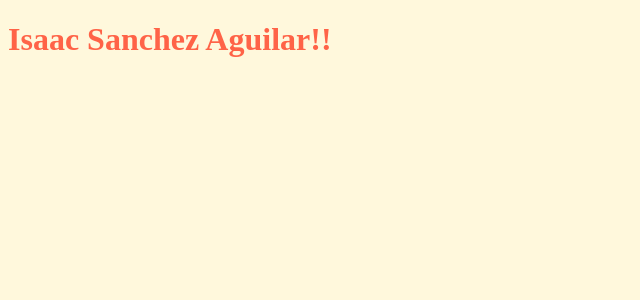
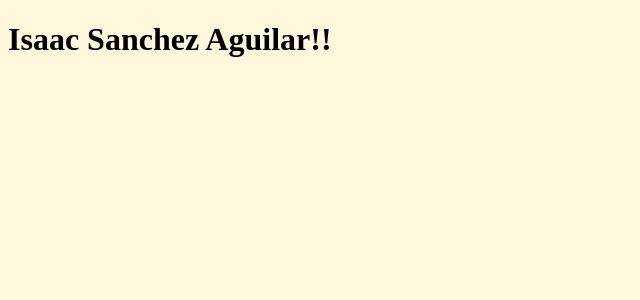
Before and after one commit to isanchez-aguilar/personal-page, a React app: page / in a window 1280 px wide. Shown: the top 300 px of the page, without its empty margins (0-640 px from the left). Built offline with nearby package versions, Linux system fonts and the light colour scheme.

Commit message:
Css changing

```diff
--- a/src/app.module.scss
+++ b/src/app.module.scss
@@ -1,5 +1,5 @@
 .app {
-  color: tomato;
+  color: black;
 }
 
 body {
```
